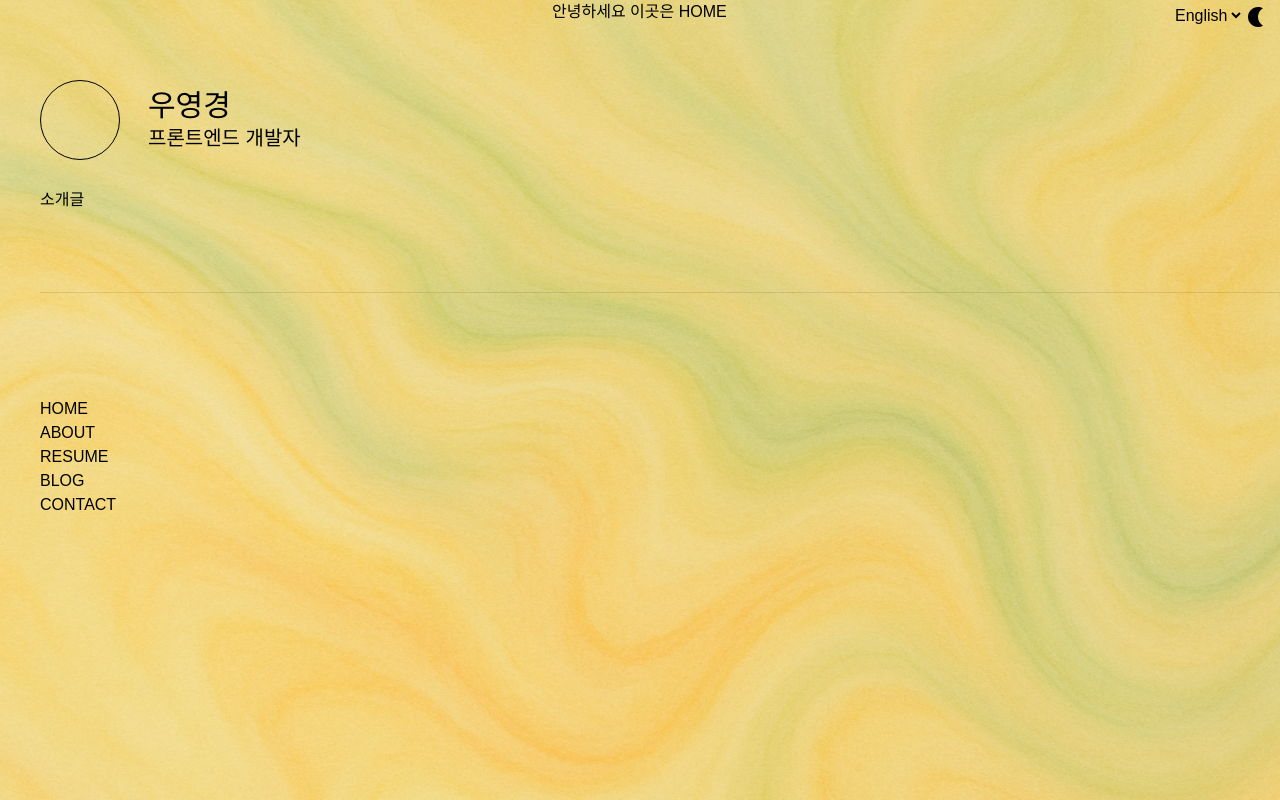
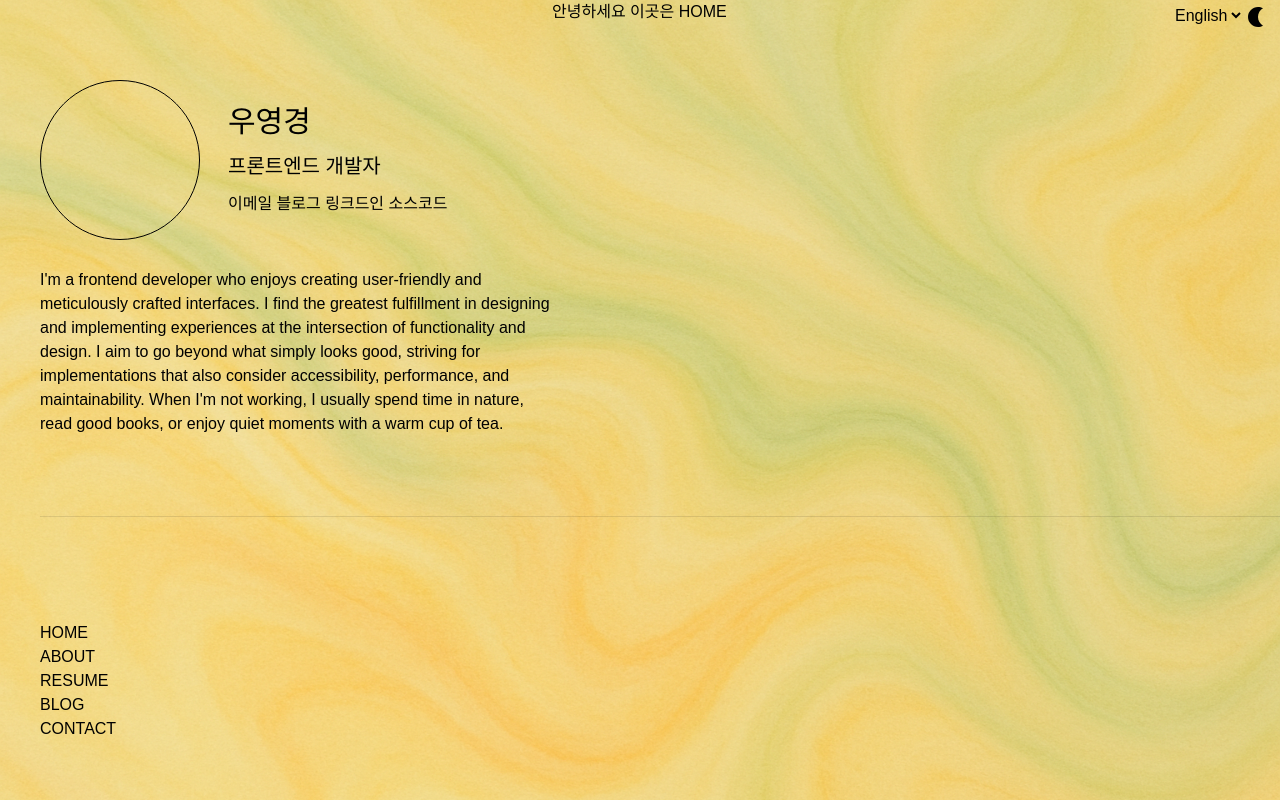
Before and after one commit to younggyung/personal-website, a Next.js app: page /en in a window 1280 px wide. Built offline with nearby package versions, Linux system fonts and the light colour scheme; some icons are missing.

Commit message:
[feat] MDX 파일을 데이터로 쓰도록 getMDX 함수 추가

```diff
--- /dev/null
+++ b/mdx-components.tsx
@@ -0,0 +1,7 @@
+import type { MDXComponents } from 'mdx/types';
+
+export function useMDXComponents(components: MDXComponents): MDXComponents {
+  return {
+    ...components,
+  };
+}
--- a/next.config.ts
+++ b/next.config.ts
@@ -1,9 +1,11 @@
 import type { NextConfig } from 'next';
 import createNextIntlPlugin from 'next-intl/plugin';
+import createMDX from '@next/mdx';
 
 const nextConfig: NextConfig = {
-  /* config options here */
+  pageExtensions: ['js', 'jsx', 'md', 'mdx', 'ts', 'tsx'],
 };
 
 const withNextIntl = createNextIntlPlugin();
-export default withNextIntl(nextConfig);
+const withMDX = createMDX({});
+export default withMDX(withNextIntl(nextConfig));
--- a/package.json
+++ b/package.json
@@ -11,10 +11,15 @@
   "dependencies": {
     "@emotion/react": "^11.14.0",
     "@emotion/styled": "^11.14.0",
+    "@mdx-js/loader": "^3.1.0",
+    "@mdx-js/react": "^3.1.0",
     "@mui/icons-material": "^7.1.0",
     "@mui/material": "^7.1.0",
+    "@next/mdx": "15.3.3",
     "@tailwindcss/postcss": "^4.1.4",
+    "@types/mdx": "^2.0.13",
     "clsx": "^2.1.1",
+    "gray-matter": "^4.0.3",
     "next": "15.3.1",
     "next-intl": "^4.1.0",
     "react": "^19.0.0",
--- a/src/component/Profile.tsx
+++ b/src/component/Profile.tsx
@@ -1,23 +1,29 @@
 import cn from '@/lib/class-names';
 import Nav from './Nav';
+import getMDX from '@/lib/getMDX';
+import Image from 'next/image';
+import { useLocale } from 'next-intl';
 
 type ProfilePropType = {
   className: string;
 };
 
 const Profile = ({ className }: ProfilePropType) => {
+  const locale = useLocale();
+  const { frontmatter, content } = getMDX(`about.${locale}`);
+
   return (
     <header className={cn(className, 'flex flex-col gap-20')}>
-      {/* 프로필 사진 */}
       <div>
         <div className="mb-7 flex items-center gap-7">
-          <div className="h-20 w-20 rounded-full border" />
-          <div>
+          <div className="h-40 w-40 rounded-full border" />
+          <div className="flex flex-col gap-3">
             <h1 className="text-3xl">우영경</h1>
             <h2 className="col-span-2 text-xl">프론트엔드 개발자</h2>
+            <div className="flex">이메일 블로그 링크드인 소스코드</div>
           </div>
         </div>
-        <p>소개글</p>
+        {content}
       </div>
       <hr className="w-dvw text-black opacity-10 dark:text-white" />
       <Nav />
--- /dev/null
+++ b/src/contents/about.en.mdx
@@ -0,0 +1,12 @@
+---
+title: 'About'
+date: '2025-06-07'
+summary: 'hello'
+---
+
+I'm a frontend developer who enjoys creating user-friendly and meticulously crafted interfaces.
+I find the greatest fulfillment in designing and implementing experiences at the intersection of functionality and design.
+
+I aim to go beyond what simply looks good, striving for implementations that also consider accessibility, performance, and maintainability.
+
+When I'm not working, I usually spend time in nature, read good books, or enjoy quiet moments with a warm cup of tea.
--- /dev/null
+++ b/src/contents/about.ko.mdx
@@ -0,0 +1,10 @@
+---
+title: 'About'
+data: '2025-06-07'
+summary: 'hello'
+---
+
+저는 사용자 친화적이고 세밀하게 다듬어진 인터페이스를 만드는 것을 즐기는 프론트엔드 개발자입니다.
+기능과 디자인이 만나는 지점, 그 교차점에서 경험을 설계하고 구현하는 일에 가장 큰 보람을 느낍니다.
+보기 좋은 것에서 멈추지 않고, 접근성, 성능, 유지보수성까지 고려한 구현을 지향합니다.
+일을 하지 않을 때는 보통 자연 속에서 시간을 보내거나, 좋은 책을 읽고 차 한 잔 마시는 조용한 순간들을 소중히 여깁니다.
--- /dev/null
+++ b/src/lib/getMDX.ts
@@ -0,0 +1,16 @@
+import fs from 'fs';
+import path from 'path';
+import matter from 'gray-matter';
+
+const getMDX = (slug: string) => {
+  const filePath = path.join(process.cwd(), 'src/contents', `${slug}.mdx`);
+  const fileContent = fs.readFileSync(filePath, 'utf-8');
+  const { data, content } = matter(fileContent);
+
+  return {
+    frontmatter: data,
+    content,
+  };
+};
+
+export default getMDX;
```
Also changed, not shown: 1 other file (tests, documents, lock files or other folders).
